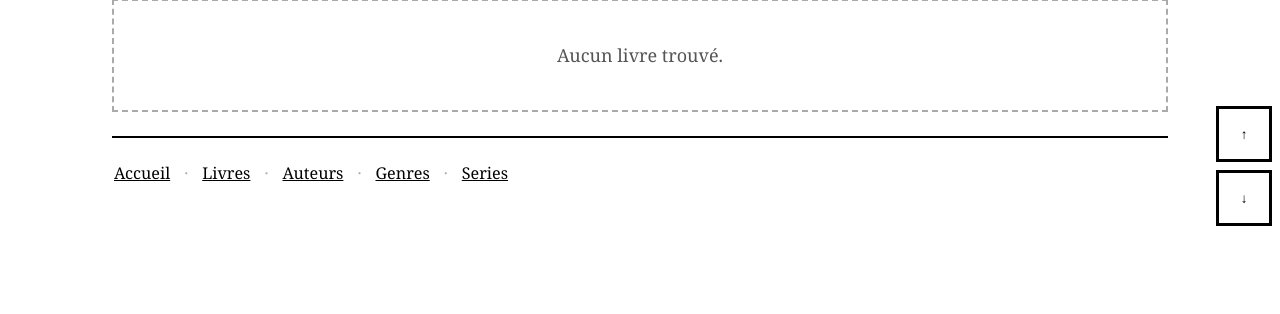
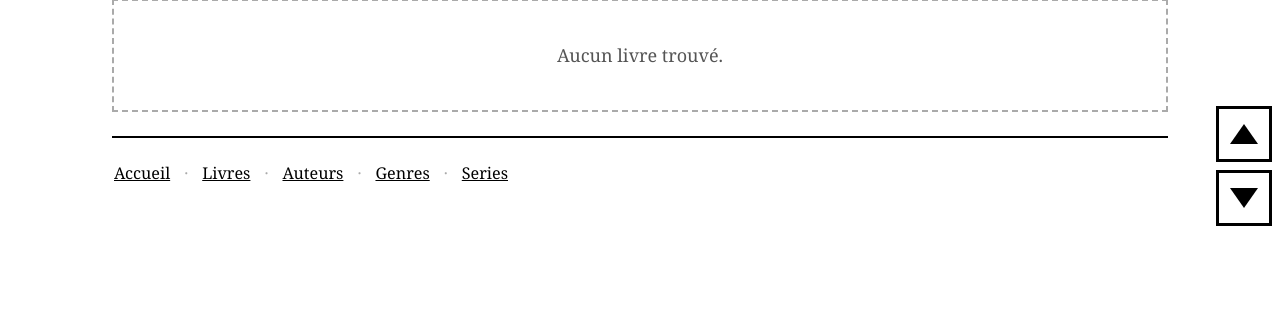
Before and after one commit to fmajurel/kobo-calibre-browser, a FastAPI app: page /books/ in a window 1280 px wide. Shown: the part 234-548 px from the top of the page. Run offline with FastAPI, Linux system fonts and the light colour scheme; the visitor is signed in with stand-in values (Sample User, id 1); data that the repository does not hold is empty.

Commit message:
fix: scroll buttons use specific up/down classes for CSS triangle arrows

```diff
--- a/app/templates/base.html
+++ b/app/templates/base.html
@@ -43,8 +43,8 @@
     <a href="/series">Series</a>
   </footer>
   <div class="scroll-buttons">
-    <button class="btn-scroll" onclick="window.scrollBy(0, -Math.round(window.innerHeight * 0.9))" aria-label="Defiler vers le haut">&#8593;</button>
-    <button class="btn-scroll" onclick="window.scrollBy(0, Math.round(window.innerHeight * 0.9))" aria-label="Defiler vers le bas">&#8595;</button>
+    <button class="btn-scroll btn-scroll-up" onclick="window.scrollBy(0, -Math.round(window.innerHeight * 0.9))" aria-label="Defiler vers le haut"></button>
+    <button class="btn-scroll btn-scroll-down" onclick="window.scrollBy(0, Math.round(window.innerHeight * 0.9))" aria-label="Defiler vers le bas"></button>
   </div>
 </body>
 </html>
```
